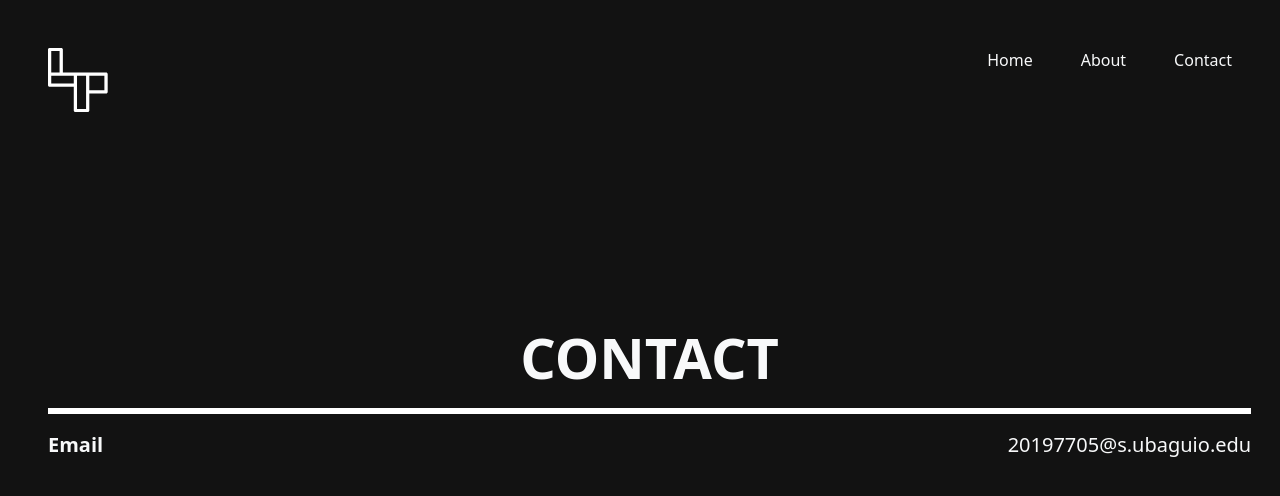
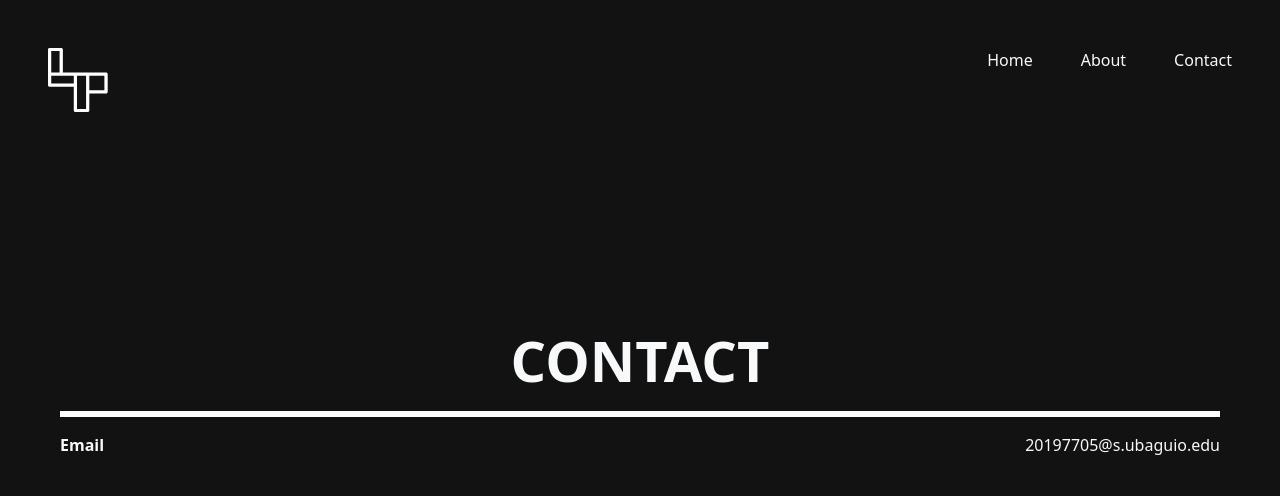
Before and after one commit to locwa/portfolio-angular, an Angular app: page /contact in a window 1280 px wide. Shown: the top 496 px of the page. Built offline with nearby package versions, Linux system fonts and the light colour scheme.

Commit message:
changed layout to adapt to boostrap grid

```diff
--- a/src/app/app.component.css
+++ b/src/app/app.component.css
@@ -5,5 +5,9 @@ nav{
 }
 main{
     height: 100vh;
+    width: 100vw;
+    display: flex;
+    flex-direction: column;
+    justify-content: center;
     background-color: #121212 !important;
 }
--- a/src/app/app.component.html
+++ b/src/app/app.component.html
@@ -11,6 +11,6 @@
 
 </nav>
 
-<main class="p-5 text-light d-flex align-items-center">
+<main class="p-5 text-light">
   <router-outlet></router-outlet>
 </main>
--- a/src/app/contact/contact.component.css
+++ b/src/app/contact/contact.component.css
@@ -1,6 +1,4 @@
-*{
-    width: 94vw
-}
+
 h1{
     font-size: 3.5rem;
 }
--- a/src/app/contact/contact.component.html
+++ b/src/app/contact/contact.component.html
@@ -1,12 +1,26 @@
-<div class="d-flex flex-column">
-    <div class="header">
-        <h1 class="text-xl-center fw-bold">CONTACT</h1>
-        <hr class="border border-white opacity-100 border-3">
+<div class="container-fluid w-100">
+    <div class="row">
+        <div class="col-12">
+            <h1 class="text-xl-center fw-bold">CONTACT</h1>
+            <hr class="border border-white opacity-100 border-3">
+        </div>
     </div>
+    <div class="row">
+        <div class="col">
+            <p class="fw-bold">Email</p>
+        </div>
+        <div class="col text-end">
+            <a class=" text-light text-decoration-none" href="mailto:20197705@s.ubaguio.edu">20197705&#64;s.ubaguio.edu</a>
+        </div>
+    </div>
+</div>
+
+<!-- <div class="d-flex flex-column">
+
     <div class="contact">
         <div class="d-flex justify-content-between fs-5">
             <p class="fw-bold">Email</p>
             <a class="text-end text-light text-decoration-none" href="mailto:20197705@s.ubaguio.edu">20197705&#64;s.ubaguio.edu</a>
         </div>
     </div>
-</div>
+</div> -->
```
